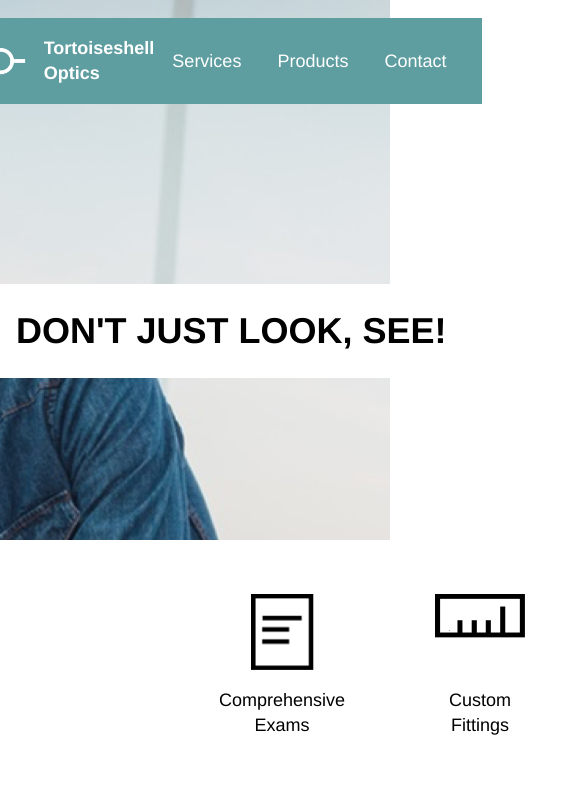
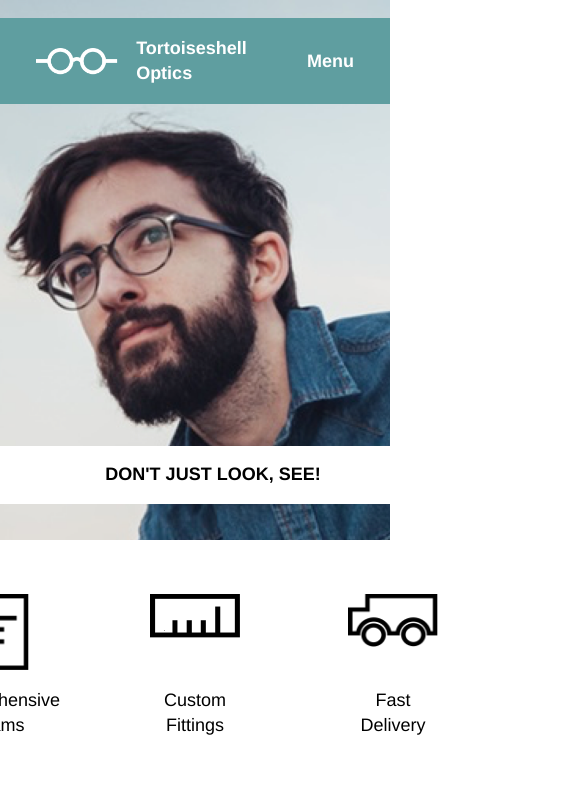
Before and after one commit to drg79/Tortoiseshell-Optics, a plain HTML site: page index.html in a window 390 px wide. Shown: the top 789 px of the page, 585 px wide, since content can reach past the window. Drawn offline with Linux system fonts and the light colour scheme.

Commit message:
some 470px styles written

```diff
--- a/index.html
+++ b/index.html
@@ -61,6 +61,9 @@
 
               </nav>
 
+              <div class="mobile-menu">
+                <span>Menu</span>
+              </div>
             </div><!-- c header-->
 
           <div class="flex-container">
--- a/resources/css/styles.css
+++ b/resources/css/styles.css
@@ -362,10 +362,20 @@ footer .company-logo {
 }
 
 
+
 /*media queries and styles*/
+
+
+.mobile-menu {
+  display: none;
+}
 
 /* 960px*/
 @media only screen and (max-width: 960px) and (min-width: 470px) {
+
+  .site-container {
+    max-width: 100%;
+  }
 
 /*menu snap to top*/
 .header {
@@ -376,18 +386,66 @@ footer .company-logo {
 .headline-box {
   margin-right: 2rem;
   margin-top: 5rem;
-
     }
 
 /*change headline spacing and size*/
 .headline {
-  margin: 1rem 4rem;
+  margin: 1.5rem 4rem;
 }
 
   .headline h1 {
     font-size: 1.3rem;
   }
 
+  .banner-img {
+    background-position: 30%;
+  }
+
+}
+
+/* 470px*/
+@media only screen and (max-width: 470px) {
+
+    .site-container {
+      max-width: 100%;
+    }
+
+.desktop-menu {
+  display: none;
+}
+
+.flex-container {
+
+}
 
 
+.headline-box {
+width: 100%;
+  margin-top: 19rem;
+
+margin-right: 0;
+
+
+    }
+
+    .headline {
+      margin: 1rem;
+      width: 100%;
+      text-align: center;
+    }
+
+
+      .headline h1 {
+        font-size: 1rem;
+      }
+
+.mobile-menu {
+  display: block;
+  background-color: cadetblue;
+  margin-right: 2rem;
+  color: white;
 }
+
+.banner-img {
+  background-position: 20%;
+}
```
